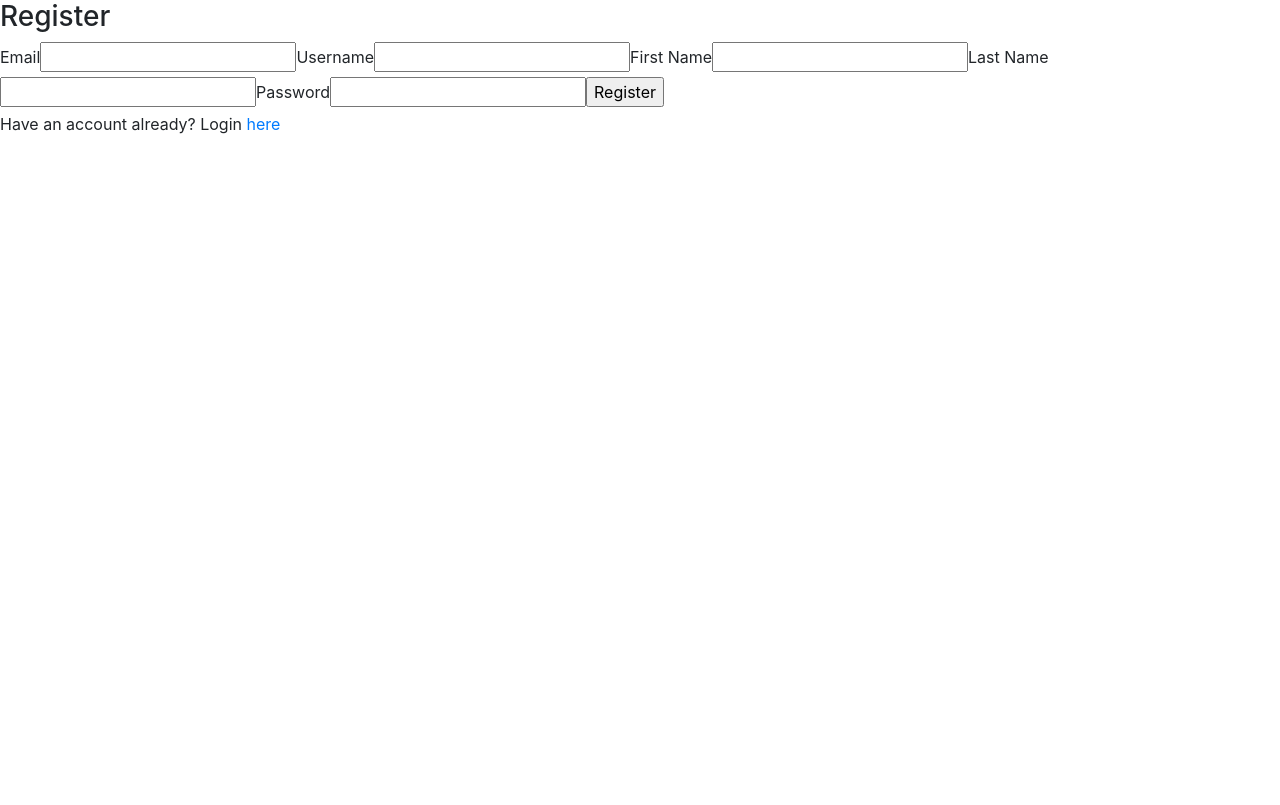
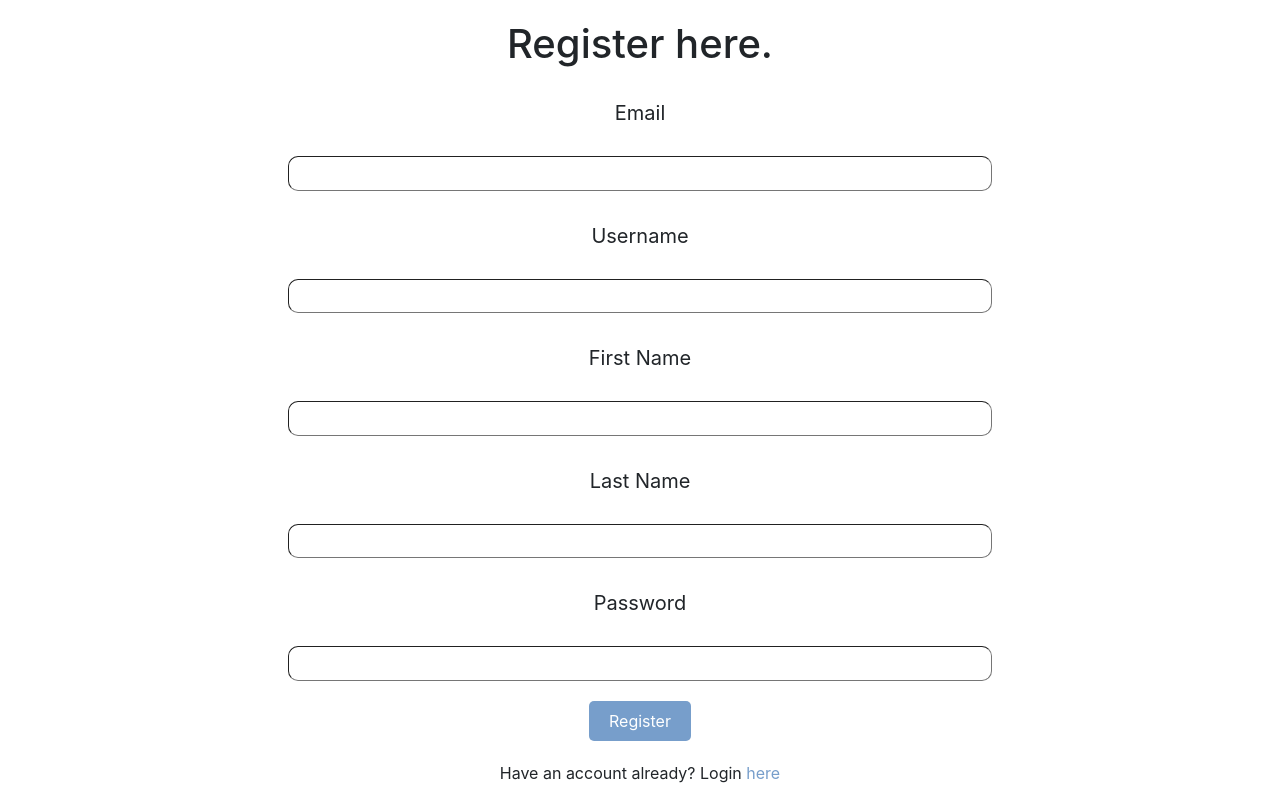
Before and after one commit to blau0123/donezo, a React (Create React App) app: page /register in a window 1280 px wide. Built offline with nearby package versions, Linux system fonts and the light colour scheme.

Commit message:
login and register styles

```diff
--- a/src/components/auth/Login.js
+++ b/src/components/auth/Login.js
@@ -2,6 +2,8 @@ import React from 'react';
 import {Link} from 'react-router-dom';
 import {connect} from 'react-redux';
 import {loginUser} from '../../redux/actions/authActions';
+
+import './css/Login.css';
 
 class Login extends React.Component{
     constructor(){
@@ -54,19 +56,24 @@ class Login extends React.Component{
     render(){
         const {errors} = this.state;
         return(
-            <div>
-                <form onSubmit={this.onSubmit}>
-                    <label>Username</label>
-                    <input type='text' name='username' value={this.state.username} onChange={this.onChange}/>
-                    <label>Password</label>
-                    <input type='password' name='password' value={this.state.password} onChange={this.onChange}/>
+            <div className='center container'>
+                <h1 className='title-text'>Login here.</h1>
+                <form onSubmit={this.onSubmit} className='center form-width'>
+                    <label className='create-label input-label'>Username</label>
+                    <input className='search-input' type='text' name='username'
+                        value={this.state.username} onChange={this.onChange}/>
+                    <label className='create-label input-label'>Password</label>
+                    <input className='search-input' type='password' name='password'
+                        value={this.state.password} onChange={this.onChange}/>
                     <span>
                         {errors.password}
                         {errors.passwordincorrect}
                     </span>
 
-                    <input type='submit' value='Login' />
-                    <p>Don't have an account? Register <Link to='/register'>here</Link></p>
+                    <input className='btn' type='submit' value='Login' />
+                    <p className='m-20'>
+                        Don't have an account? Register <Link className='blue-link' to='/register'>here</Link>
+                    </p>
                 </form>
             </div>
         )
--- a/src/components/auth/Register.js
+++ b/src/components/auth/Register.js
@@ -2,6 +2,8 @@ import React from 'react';
 import {withRouter, Link} from 'react-router-dom';
 import {connect} from 'react-redux';
 import {registerUser} from '../../redux/actions/authActions';
+
+import './css/Register.css';
 
 class Register extends React.Component{
     constructor(){
@@ -56,22 +58,27 @@ class Register extends React.Component{
     render(){
         const {errors} = this.state;
         return(
-            <div>
-                <h3>Register</h3>
-                <form onSubmit={this.onSubmit}>
-                    <label>Email</label>
-                    <input name='email' type='text' value={this.state.email} onChange={this.onChange} />
-                    <label>Username</label>
-                    <input name='username' type='text' value={this.state.username} onChange={this.onChange} />
-                    <label>First Name</label>
-                    <input name='firstName' type='text' value={this.state.firstName} onChange={this.onChange} />
-                    <label>Last Name</label>
-                    <input name='lastName' type='text' value={this.state.lastName} onChange={this.onChange} />
-                    <label>Password</label>
-                    <input name='password' type='password' value={this.state.password} onChange={this.onChange} />
+            <div className='center'>
+                <h1 className='title-text'>Register here.</h1>
+                <form className='center form-width' onSubmit={this.onSubmit}>
+                    <label className='create-label input-label'>Email</label>
+                    <input className='search-input' name='email' type='text' value={this.state.email}
+                        onChange={this.onChange} />
+                    <label className='create-label input-label'>Username</label>
+                    <input className='search-input' name='username' type='text' value={this.state.username}
+                        onChange={this.onChange} />
+                    <label className='create-label input-label'>First Name</label>
+                    <input className='search-input' name='firstName' type='text' value={this.state.firstName}
+                        onChange={this.onChange} />
+                    <label className='create-label input-label'>Last Name</label>
+                    <input className='search-input' name='lastName' type='text' value={this.state.lastName}
+                        onChange={this.onChange} />
+                    <label className='create-label input-label'>Password</label>
+                    <input className='search-input' name='password' type='password' value={this.state.password}
+                        onChange={this.onChange} />
 
-                    <input type='submit' value='Register' />
-                    <p>Have an account already? Login <Link to='/login'>here</Link></p>
+                    <input className='btn' type='submit' value='Register' />
+                    <p className='m-20'>Have an account already? Login <Link className='blue-link' to='/login'>here</Link></p>
                 </form>
             </div>
         )
--- /dev/null
+++ b/src/components/auth/css/Login.css
@@ -0,0 +1,25 @@
+.container{
+    font-family: 'Roboto', sans-serif;
+    width: 100%;
+}
+
+.form-width{
+    width: 100%;
+}
+
+.title-text{
+    margin: 20px;
+}
+
+.m-20{
+    margin: 20px;
+}
+
+.blue-link{
+    color:#779ECB;
+}
+
+.blue-link:hover{
+    color:rgb(63, 104, 151);
+    text-decoration: none;
+}
```
Also changed, not shown: src/components/auth/css/Register.css (added).
